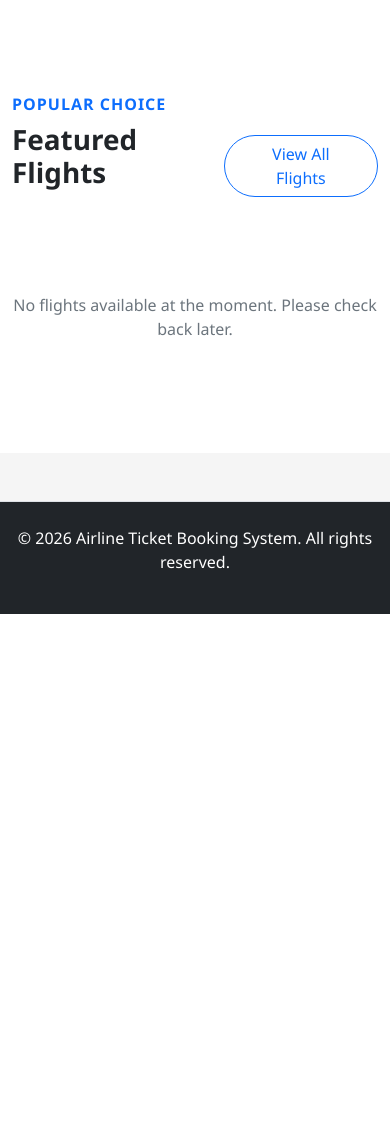
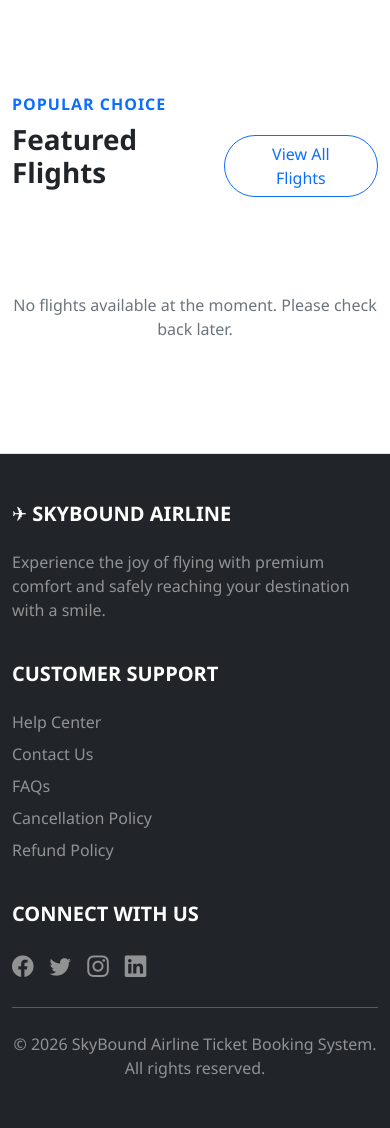
Before and after one commit to lavanya-2626/airline_project, a Django app: template templates/flights/home.html in a window 390 px wide. Shown: the part 630-1758 px from the top of the page. Before the commit the page ends 1244 px from the top, so only its background shows below. Run offline with Django 3.2, Linux system fonts and the light colour scheme; the template is opened without the code that fills it, so the values that code supplies are empty.

Commit message:
UI: Add responsive Customer Support footer

```diff
--- a/templates/base.html
+++ b/templates/base.html
@@ -69,11 +69,47 @@
     </main>
 
     <!-- Footer -->
-    <footer class="bg-dark text-white text-center py-4 mt-5">
+    <footer class="bg-dark text-white py-5 mt-auto">
         <div class="container">
-            <p>&copy; 2026 Airline Ticket Booking System. All rights reserved.</p>
+            <div class="row">
+                <div class="col-md-4 mb-4 mb-md-0">
+                    <h5 class="text-uppercase mb-4 fw-bold">✈ SkyBound Airline</h5>
+                    <p class="text-white-50">
+                        Experience the joy of flying with premium comfort and safely reaching your destination with a smile.
+                    </p>
+                </div>
+                <div class="col-md-4 mb-4 mb-md-0">
+                    <h5 class="text-uppercase mb-4 fw-bold">Customer Support</h5>
+                    <ul class="list-unstyled">
+                        <li class="mb-2"><a href="#" class="text-white-50 text-decoration-none hover-white">Help Center</a></li>
+                        <li class="mb-2"><a href="#" class="text-white-50 text-decoration-none hover-white">Contact Us</a></li>
+                        <li class="mb-2"><a href="#" class="text-white-50 text-decoration-none hover-white">FAQs</a></li>
+                        <li class="mb-2"><a href="#" class="text-white-50 text-decoration-none hover-white">Cancellation Policy</a></li>
+                        <li class="mb-2"><a href="#" class="text-white-50 text-decoration-none hover-white">Refund Policy</a></li>
+                    </ul>
+                </div>
+                <div class="col-md-4">
+                    <h5 class="text-uppercase mb-4 fw-bold">Connect With Us</h5>
+                    <div class="d-flex gap-3">
+                        <a href="#" class="text-white-50 hover-white fs-4"><i class="bi bi-facebook"></i></a>
+                        <a href="#" class="text-white-50 hover-white fs-4"><i class="bi bi-twitter"></i></a>
+                        <a href="#" class="text-white-50 hover-white fs-4"><i class="bi bi-instagram"></i></a>
+                        <a href="#" class="text-white-50 hover-white fs-4"><i class="bi bi-linkedin"></i></a>
+                    </div>
+                </div>
+            </div>
+            <hr class="border-secondary my-4">
+            <div class="text-center text-white-50">
+                <p class="mb-0">&copy; 2026 SkyBound Airline Ticket Booking System. All rights reserved.</p>
+            </div>
         </div>
     </footer>
+    <style>
+        .hover-white:hover {
+            color: white !important;
+            transition: color 0.3s ease;
+        }
+    </style>
 
     <script src="https://cdn.jsdelivr.net/npm/bootstrap@5.1.3/dist/js/bootstrap.bundle.min.js"></script>
     <script src="{% static 'js/script.js' %}"></script>
```
